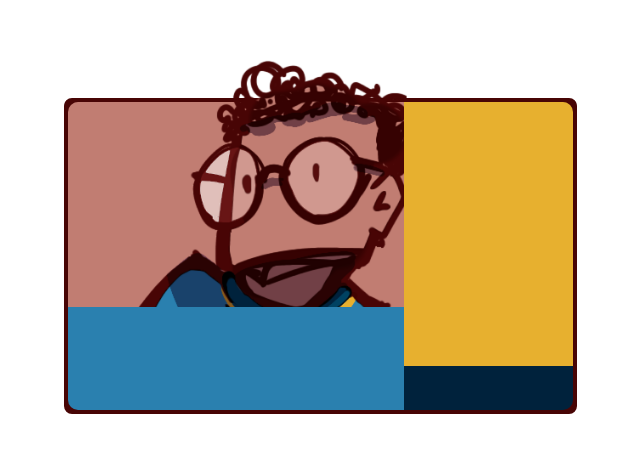
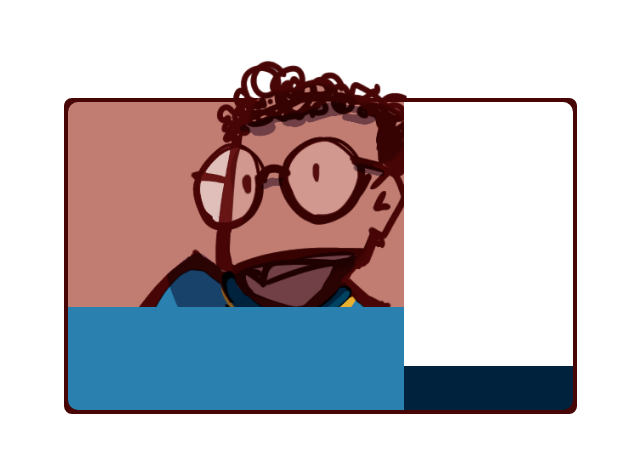
Before and after one commit to sudojed/jed.presentation, a website built with Vite: page index.html in a window 1280 px wide. Shown: the part 152-604 px from the top of the page, without its empty margins (328-968 px from the left). Built offline with nearby package versions, Linux system fonts and the light colour scheme.

Commit message:
defining scrolltrigger

```diff
--- a/index.js
+++ b/index.js
@@ -1,7 +1,8 @@
 import gsap from "gsap";
 import SplitText from "gsap/SplitText";
+import ScrollTrigger from "gsap/ScrollTrigger";
 
-gsap.registerPlugin(SplitText);
+gsap.registerPlugin(SplitText, ScrollTrigger);
 
 document.addEventListener("DOMContentLoaded", () => {
   gsap.from(".square3", {
@@ -9,6 +10,7 @@ document.addEventListener("DOMContentLoaded", () => {
     duration: 1.5,
     delay: 1.5,
     ease: "circ.inOut",
+    scrollTrigger: "card",
   });
   gsap.from(".square2", {
     flex: 0,
--- a/public/style.css
+++ b/public/style.css
@@ -46,7 +46,7 @@
   border-radius: 0 0 0 10px;
 }
 .square3 {
-  background-color: #e7b02f;
+  background-color: white;
   flex: 6;
   position: relative;
   overflow: hidden;
@@ -70,5 +70,4 @@ body {
     align-items: center;
     width: 100vw;
     height: 100vh;
-    overflow: hidden;
 }
```
